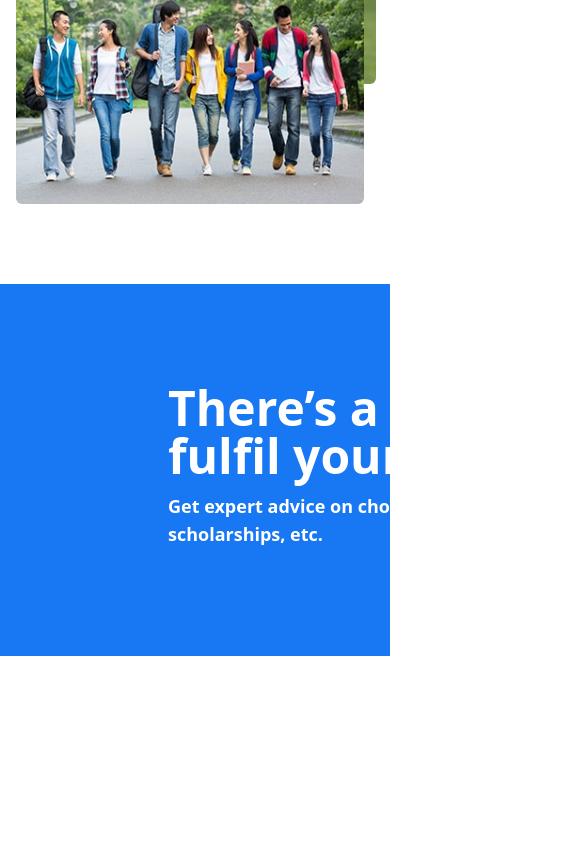
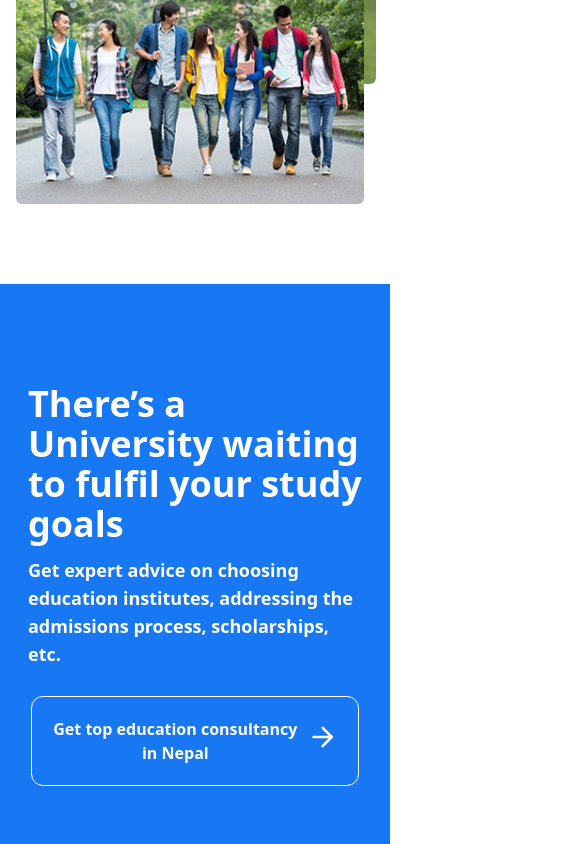
Before and after one commit to subedi1680/Expert-Education-Copy, a React (Vite) app: page / in a window 390 px wide. Shown: the part 5298-6142 px from the top of the page, 585 px wide, since content can reach past the window. Before the commit the page ends 5954 px from the top, so only its background shows below. Built offline with nearby package versions, Linux system fonts and the light colour scheme.

Commit message:
mobile responsive

```diff
--- a/src/pages/Home.jsx
+++ b/src/pages/Home.jsx
@@ -369,10 +369,10 @@ function Home() {
         </div>
       </div>
       {/* get top education consultancy */}
-      <div className="bg-[#1877f2] h-93 pt-18 pl-35">
-        <div className="w-300 flex flex-row justify-between items-center">
+      <div className="bg-[#1877f2] md:h-93 md:pt-18 md:pl-35 h-140 pt-18">
+        <div className="md:w-300 flex flex-col md:flex-row justify-between items-center">
           <div className="flex flex-col flex-2 p-7">
-            <div className="text-white text-5xl font-bold">
+            <div className="text-white text-4xl md:text-5xl font-bold">
               There’s a University waiting to fulfil your study goals
             </div>
             <div className="text-white text-lg font-semibold mt-3">
@@ -380,7 +380,7 @@ function Home() {
               admissions process, scholarships, etc.
             </div>
           </div>
-          <div className="flex flex-row border border-white rounded-xl py-5 px-5 space-x-2 items-center w-82">
+          <div className="flex flex-row border border-white rounded-xl py-5 px-5 space-x-2 md:items-center w-82">
             <button className="text-white text-md  font-bold">
               Get top education consultancy in Nepal
             </button>
```
